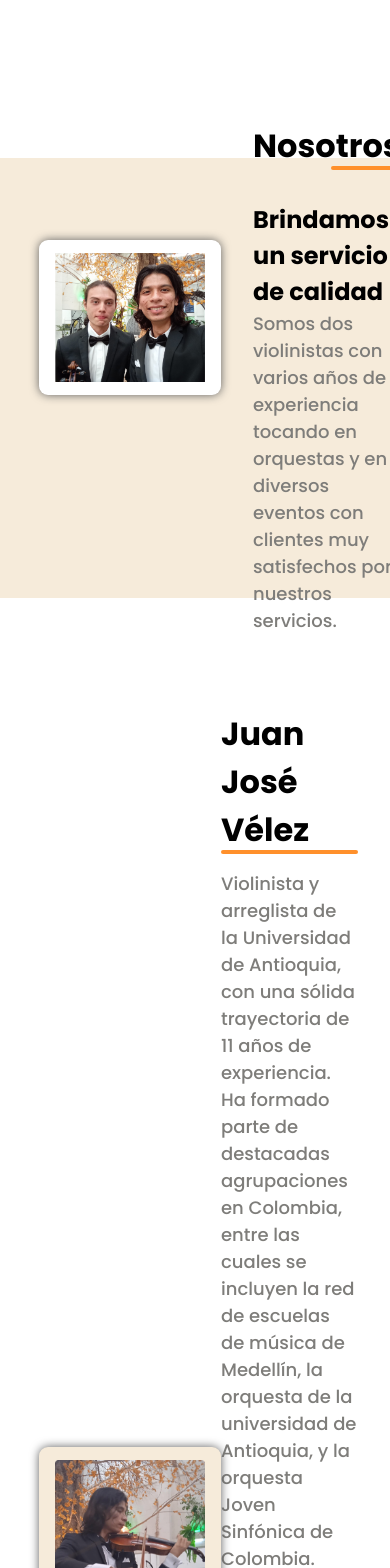
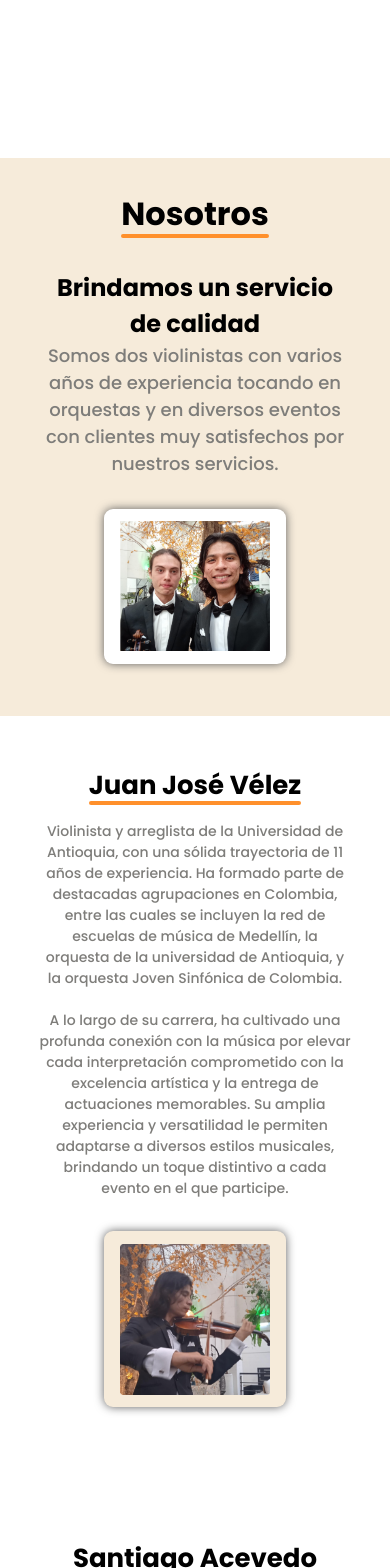
Before and after one commit to Und3rW0rld/Violinos, a React (Vite) app: page / in a window 390 px wide. Shown: the part 1680-3248 px from the top of the page. Built offline with nearby package versions, Linux system fonts and the light colour scheme; a web font is replaced by a local one.

Commit message:
Responsive
A few responsive changes

```diff
--- a/src/App.css
+++ b/src/App.css
@@ -323,6 +323,7 @@ h3::after {
   display: flex;
   width: 80vw;
   justify-content: space-between;
+  gap: 2em;
 }
 .team-juanjo::after{
   width: 100%;
@@ -381,6 +382,56 @@ h3::after {
 
   .servicio-descripcion {
     font-size: 14px;
+  }
+
+  .team-content h3{
+    font-size: 26px;
+  }
+
+  .team-content p{
+    font-size: 14px;
+  }
+  .nosotros article{
+    text-align: center;
+    flex-direction: column-reverse;
+    height: 100%;
+    margin-top: 0;
+  }
+  .nosotros article h3{
+    align-self: center;
+  }
+  .nosotros article h3::after{
+    width: 100%;
+  }
+  .img-nosotros {
+    margin: 0;
+  }
+  .img-nosotros img{
+    width: 240px;
+  }
+  .nosotros{
+    height: auto;
+    padding: 2em 0;
+  }
+  .team{
+    margin-top: 50px;
+    align-items: center;
+    justify-content: center;
+  }
+  .team-section{
+    flex-direction: column;
+    align-items: center;
+    justify-content: center;
+    gap: 2em;
+  }
+  .team-content{
+    text-align: center;
+  }
+  .team-juanjo{
+    align-self: center;
+  }
+  .juanjo-section{
+    flex-direction: column-reverse;
   }
 }
 
@@ -483,4 +534,5 @@ h3::after {
   .servicio-descripcion {
     font-size: 12px;
   }
+
 }
--- a/src/App.jsx
+++ b/src/App.jsx
@@ -130,7 +130,7 @@ function App() {
 						<div className='team-content'>
 							<h3 className='team-juanjo'>Santiago Acevedo</h3>
 							<p className='team-descripcion'>
-Violinista con más de 10 años de experiencia, destacándose en orquestas de prestigio como la Joven Sinfónica de Colombia y la orquesta principal de la Fundación Amadeus. <br /><br /> Su versatilidad se refleja en su contribución a la Escuela de Música de Bello y su participación en diversos grupos musicales. Además, ofrece interpretaciones individuales impactantes en una variedad de eventos, consolidándose como un destacado músico en la escena local.</p>
+Violinista con más de 10 años de experiencia, destacándose en orquestas de prestigio como la Joven Sinfónica de Colombia, la orquesta Sinfónica de Antioquia y la orquesta principal de la Fundación Amadeus. <br /><br /> Su versatilidad se refleja en su contribución a la Escuela de Música de Bello y su participación en diversos grupos musicales. Además, ofrece interpretaciones individuales impactantes en una variedad de eventos, consolidándose como un destacado músico en la escena local.</p>
 						</div>
 						<div className='marco-img marco-rosa'>
 							<img src="./img/santi.png" alt="" />
```
